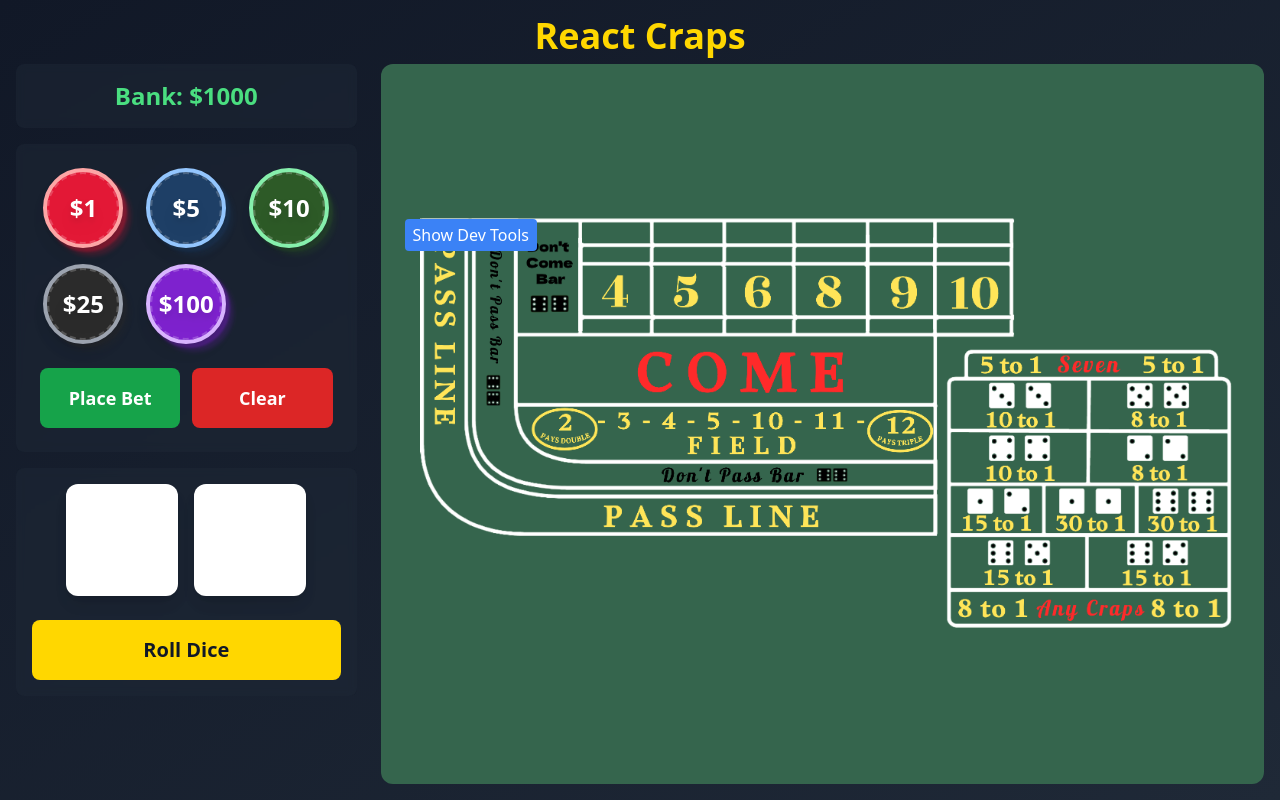
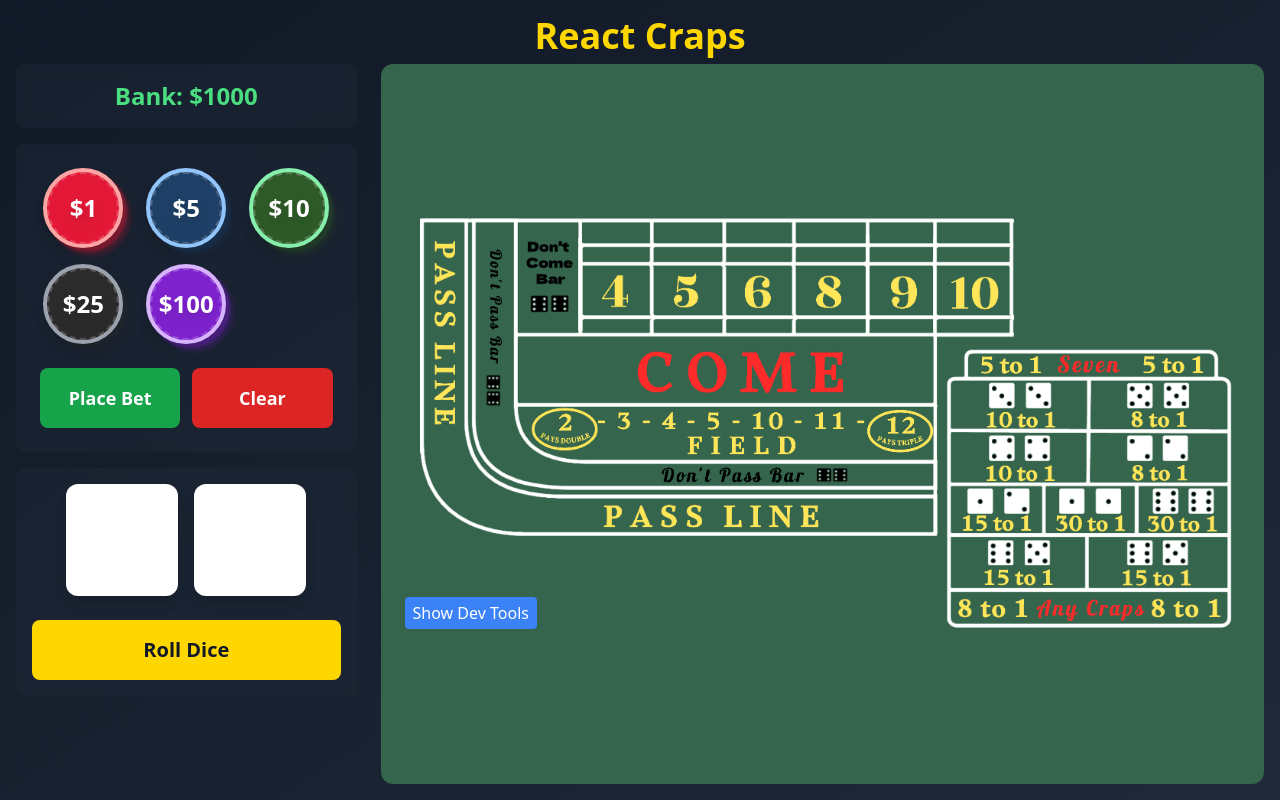
Before and after one commit to adamnelsonarcher/react-craps, a React (Create React App) app: page / in a window 1280 px wide. Built offline with nearby package versions, Linux system fonts and the light colour scheme.

Commit message:
working on dev

```diff
--- a/src/components/CrapsTable.tsx
+++ b/src/components/CrapsTable.tsx
@@ -133,6 +133,55 @@ const CrapsTable: React.FC = () => {
         height: '13.45%', // 58.94% - 45.49%
         clipPath: 'polygon(0% 0%, 100% 0%, 100% 100%, 15% 100%, 5% 80%, 0% 45%)'
       }
+    },
+    // Pass Line with more points for smoother curves
+    {
+      id: 'pass-line',
+      name: 'Pass Line',
+      style: {
+        position: 'absolute',
+        top: '2.54%',
+        left: '3.10%',
+        width: '59.91%',
+        height: '72.60%',
+        clipPath: `polygon(
+          ${3.10}% ${2.54}%,  /* Start */
+          ${7.92}% ${2.70}%,  /* Top right corner */
+          ${8.07}% ${52.67}%, /* Middle right before curve */
+          ${10}% ${56}%,      /* Start curve */
+          ${12}% ${60}%,      /* Middle of curve */
+          ${14}% ${63}%,      /* Continue curve */
+          ${17.39}% ${66.89}%, /* End of curve */
+          ${62.86}% ${67.50}%, /* Top of straight section */
+          ${63.01}% ${75.14}%, /* Bottom right corner */
+          ${14.56}% ${74.99}%, /* Bottom left corner */
+          ${10}% ${70}%,      /* Start bottom curve */
+          ${7}% ${65}%,       /* Middle bottom curve */
+          ${5}% ${60}%,       /* Continue bottom curve */
+          ${3.10}% ${56.50}%, /* End bottom curve */
+          ${3.10}% ${2.54}%   /* Back to start */
+        )`
+      }
+    },
+    // Don't Pass Bar - using clip-path for curved edges
+    {
+      id: 'dont-pass',
+      name: "Don't Pass Bar",
+      style: {
+        top: '2.24%',
+        left: '9.06%',
+        width: '53.95%',
+        height: '62.51%',
+        clipPath: `polygon(
+          9% 0%, 9% 71%,
+          12% 83%, 17.8% 91%,
+          22% 93%, 100% 94%,
+          100% 103%, 19% 103%,
+          10.3% 101%, 4.8% 95%,
+          0.4% 84%, 0% 43%,
+          0% 6.8%
+        )`
+      }
     }
   ];
 
@@ -183,26 +232,6 @@ const CrapsTable: React.FC = () => {
 
   return (
     <div className="relative w-full h-full">
-      {/* Dev Tools Panel */}
-      {showDevTools && (
-        <div className="absolute -top-40 right-0 bg-black/70 text-white p-2 rounded-lg z-50">
-          <h3 className="font-bold mb-2">Area Visibility</h3>
-          {areaConfig.map(config => (
-            <div key={config.id} className="flex items-center gap-2 mb-1">
-              <input
-                type="checkbox"
-                checked={config.visible}
-                onChange={() => toggleAreaVisibility(config.id)}
-                id={`toggle-${config.id}`}
-              />
-              <label htmlFor={`toggle-${config.id}`}>
-                {config.id.charAt(0).toUpperCase() + config.id.slice(1)}
-              </label>
-            </div>
-          ))}
-        </div>
-      )}
-
       {/* Hover Indicator */}
       <div className="absolute -top-12 left-0 right-0 flex justify-center">
         {hoveredArea && (
@@ -217,13 +246,6 @@ const CrapsTable: React.FC = () => {
         )}
       </div>
 
-      <button
-        className="absolute top-2 left-2 z-50 bg-blue-500 text-white px-2 py-1 rounded"
-        onClick={() => setShowDevTools(!showDevTools)}
-      >
-        {showDevTools ? 'Hide' : 'Show'} Dev Tools
-      </button>
-
       <img
         src={boardLayout}
         alt="Craps Table Layout"
@@ -233,6 +255,14 @@ const CrapsTable: React.FC = () => {
           height: e.currentTarget.naturalHeight
         })}
       />
+
+      {/* Moved dev tools button to bottom left */}
+      <button
+        className="absolute bottom-2 left-2 z-50 bg-blue-500 text-white px-2 py-1 rounded"
+        onClick={() => setShowDevTools(!showDevTools)}
+      >
+        {showDevTools ? 'Hide' : 'Show'} Dev Tools
+      </button>
 
       <div
         className="absolute inset-0"
```
